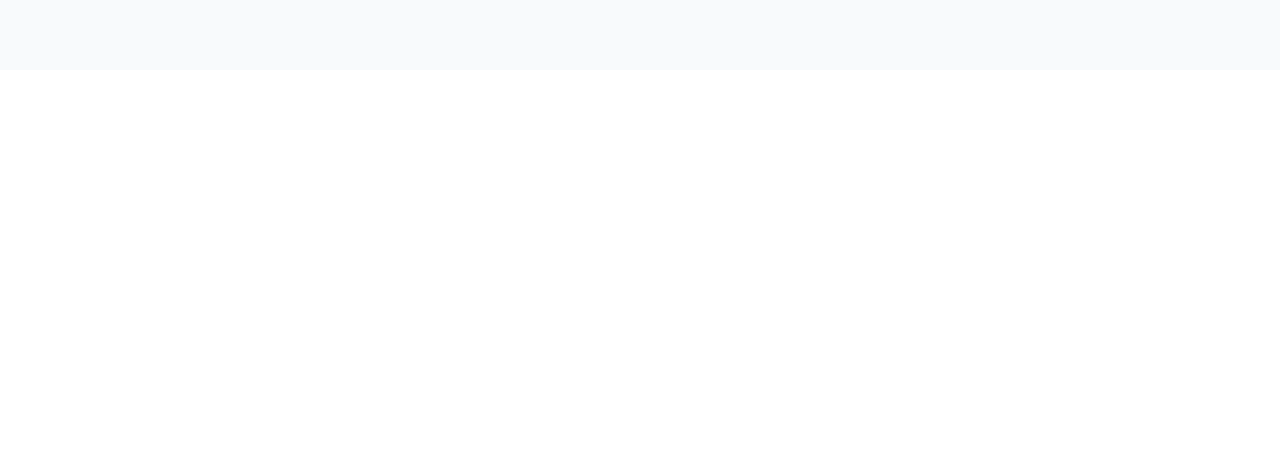
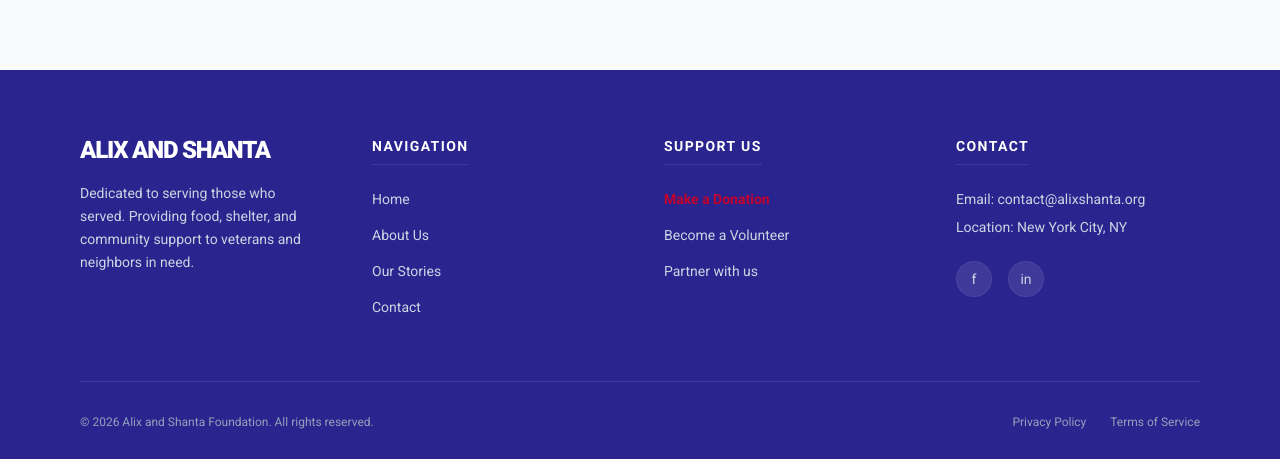
Before and after one commit to Jujock004/alix-shanta-web, a Next.js app: page / in a window 1280 px wide. Shown: the part 2239-2698 px from the top of the page. Before the commit the page ends 2309 px from the top, so only its background shows below. Built offline with nearby package versions, Linux system fonts and the light colour scheme.

Commit message:
feat: add a 'our stories' link change of global font

```diff
--- a/src/app/layout.tsx
+++ b/src/app/layout.tsx
@@ -2,6 +2,7 @@ import type { Metadata } from "next";
 import { Roboto } from "next/font/google";
 import "./globals.css";
 import Header from "@/components/Header";
+import Footer from "@/components/Footer";
 
 const roboto = Roboto({
   weight: ["400", "500", "700", "900"],
@@ -24,6 +25,7 @@ export default function RootLayout({
       <body className={`${roboto.className} antialiased`}>
         <Header />
         {children}
+        <Footer />
       </body>
     </html>
   );
--- /dev/null
+++ b/src/components/Footer.tsx
@@ -0,0 +1,132 @@
+import Link from "next/link";
+
+export default function Footer() {
+  const currentYear = new Date().getFullYear();
+
+  return (
+    <footer className="bg-[#2A248F] text-white pt-16 pb-8 font-roboto">
+      <div className="max-w-6xl mx-auto px-4">
+        {/* Grille Principale */}
+        <div className="grid grid-cols-1 md:grid-cols-4 gap-12 mb-16">
+          {/* Colonne 1 : Identité */}
+          <div className="col-span-1 md:col-span-1">
+            <h3 className="text-2xl font-black uppercase tracking-tighter mb-4">
+              Alix and Shanta
+            </h3>
+            {/* Texte en gris clair pour plus de douceur sur le bleu */}
+            <p className="text-slate-300 text-sm leading-relaxed">
+              Dedicated to serving those who served. Providing food, shelter,
+              and community support to veterans and neighbors in need.
+            </p>
+          </div>
+
+          {/* Colonne 2 : Liens Rapides */}
+          <div>
+            <h4 className="text-sm font-bold uppercase tracking-widest mb-6 text-white border-b border-white/10 pb-2 inline-block">
+              Navigation
+            </h4>
+            <ul className="space-y-4 text-sm text-slate-300">
+              <li>
+                <Link href="/" className="hover:text-white transition-colors">
+                  Home
+                </Link>
+              </li>
+              <li>
+                <Link
+                  href="/about"
+                  className="hover:text-white transition-colors"
+                >
+                  About Us
+                </Link>
+              </li>
+              <li>
+                <Link
+                  href="/stories"
+                  className="hover:text-white transition-colors"
+                >
+                  Our Stories
+                </Link>
+              </li>
+              <li>
+                <Link
+                  href="/contact"
+                  className="hover:text-white transition-colors"
+                >
+                  Contact
+                </Link>
+              </li>
+            </ul>
+          </div>
+
+          {/* Colonne 3 : Nous aider */}
+          <div>
+            <h4 className="text-sm font-bold uppercase tracking-widest mb-6 text-white border-b border-white/10 pb-2 inline-block">
+              Support Us
+            </h4>
+            <ul className="space-y-4 text-sm text-slate-300">
+              {/* Le rouge ressort très bien sur le bleu marine */}
+              <li>
+                <Link
+                  href="/donate"
+                  className="text-[#C3002B] font-bold hover:brightness-110"
+                >
+                  Make a Donation
+                </Link>
+              </li>
+              <li>
+                <Link
+                  href="/volunteer"
+                  className="hover:text-white transition-colors"
+                >
+                  Become a Volunteer
+                </Link>
+              </li>
+              <li>
+                <Link
+                  href="/partnership"
+                  className="hover:text-white transition-colors"
+                >
+                  Partner with us
+                </Link>
+              </li>
+            </ul>
+          </div>
+
+          {/* Colonne 4 : Contact Direct */}
+          <div>
+            <h4 className="text-sm font-bold uppercase tracking-widest mb-6 text-white border-b border-white/10 pb-2 inline-block">
+              Contact
+            </h4>
+            <address className="not-italic text-sm text-slate-300 space-y-2">
+              <p>Email: contact@alixshanta.org</p>
+              <p>Location: New York City, NY</p>
+              <div className="flex gap-4 mt-6">
+                <div className="w-9 h-9 rounded-full bg-white/10 flex items-center justify-center hover:bg-[#C3002B] transition-all cursor-pointer border border-white/5">
+                  f
+                </div>
+                <div className="w-9 h-9 rounded-full bg-white/10 flex items-center justify-center hover:bg-[#C3002B] transition-all cursor-pointer border border-white/5">
+                  in
+                </div>
+              </div>
+            </address>
+          </div>
+        </div>
+
+        {/* Ligne de copyright */}
+        <div className="border-t border-white/10 pt-8 flex flex-col md:flex-row justify-between items-center gap-4">
+          <p className="text-xs text-slate-400">
+            © {currentYear} Alix and Shanta Foundation. All rights reserved.
+          </p>
+          <div className="flex gap-6 text-xs text-slate-400">
+            <Link href="/privacy" className="hover:text-white">
+              Privacy Policy
+            </Link>
+            <Link href="/terms" className="hover:text-white">
+              Terms of Service
+            </Link>
+          </div>
+        </div>
+      </div>
+    </footer>
+  );
+}
--- a/src/components/Header.tsx
+++ b/src/components/Header.tsx
@@ -23,7 +23,15 @@ export default function Header() {
                   href="/about"
                   className="text-white font-bold hover:text-[#C3002B]"
                 >
-                  ABOUT
+                  ABOUT US
+                </Link>
+              </li>
+              <li>
+                <Link
+                  href="/stories"
+                  className="text-white font-bold hover:text-[#C3002B]"
+                >
+                  OUR STORIES
                 </Link>
               </li>
               <li>
--- a/src/components/home/OurActions.tsx
+++ b/src/components/home/OurActions.tsx
@@ -17,7 +17,7 @@ export default function OurActions() {
     },
   ];
   return (
-    <section className="py-20 bg-white font-roboto">
+    <section className="py-20 bg-slate-50 font-roboto">
       <div className="max-w-6xl mx-auto px-4 text-center">
         {/* Titre identique à ta capture */}
         <h2 className="text-2xl font-bold text-center mb-10 uppercase tracking-tight text-slate-800">
```
